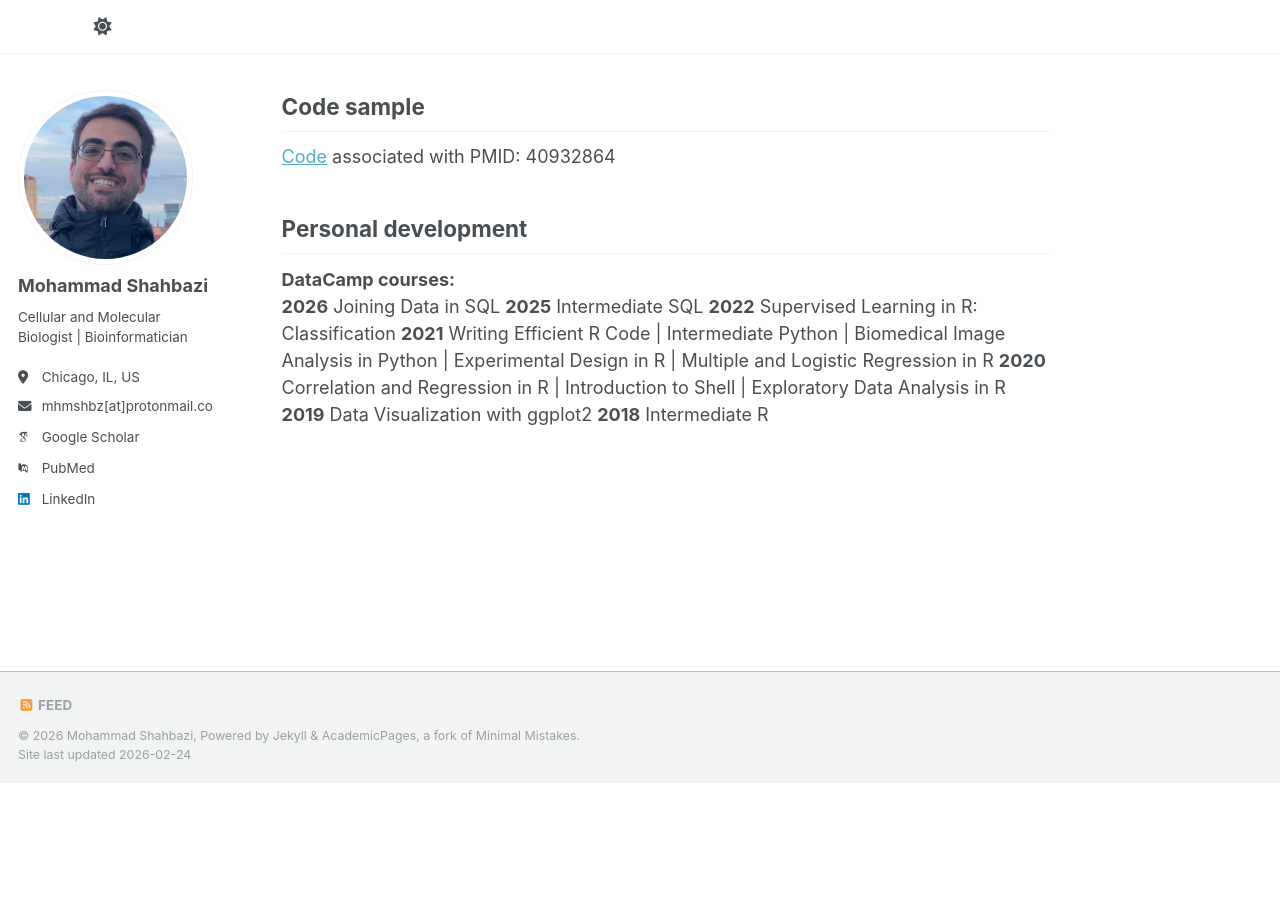
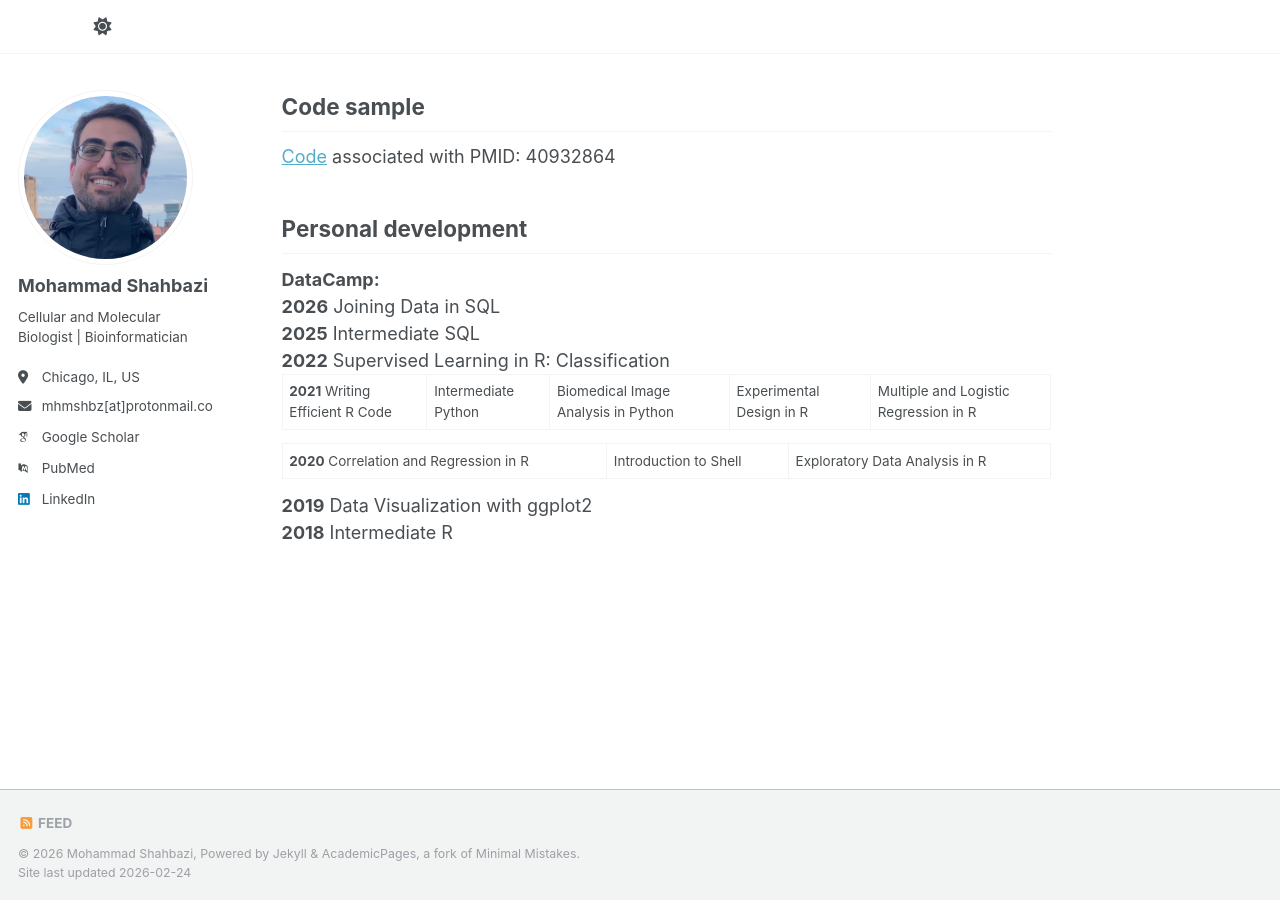
Before and after one commit to shahbazi-m/shahbazi-m.github.io, a Jekyll site: the page built from _pages/about.md, in a window 1280 px wide and 900 px high, scrolled down 2730 px. Built offline with Jekyll 4.4.1, drawn with Linux system fonts in a browser that asks for light colours; some web fonts are replaced; a script that is not in the unit is left out; before the commit the page ends 3512 px from its top, so only the background shows below that.

Commit message:
Update about.md

```diff
--- a/_pages/about.md
+++ b/_pages/about.md
@@ -87,11 +87,18 @@ Code sample
 
 Personal development
 ------
-<strong>DataCamp courses:</strong>
+<strong>DataCamp:</strong>
+
 <strong>2026</strong>	Joining Data in SQL
+
 <strong>2025</strong>	Intermediate SQL
+
 <strong>2022</strong>	Supervised Learning in R: Classification
+
 <strong>2021</strong>	Writing Efficient R Code | Intermediate Python | Biomedical Image Analysis in Python  | Experimental Design in R 	| Multiple and Logistic Regression in R
+
 <strong>2020</strong>	Correlation and Regression in R | Introduction to Shell | Exploratory Data Analysis in R
+
 <strong>2019</strong>	Data Visualization with ggplot2
+
 <strong>2018</strong>	Intermediate R
```
